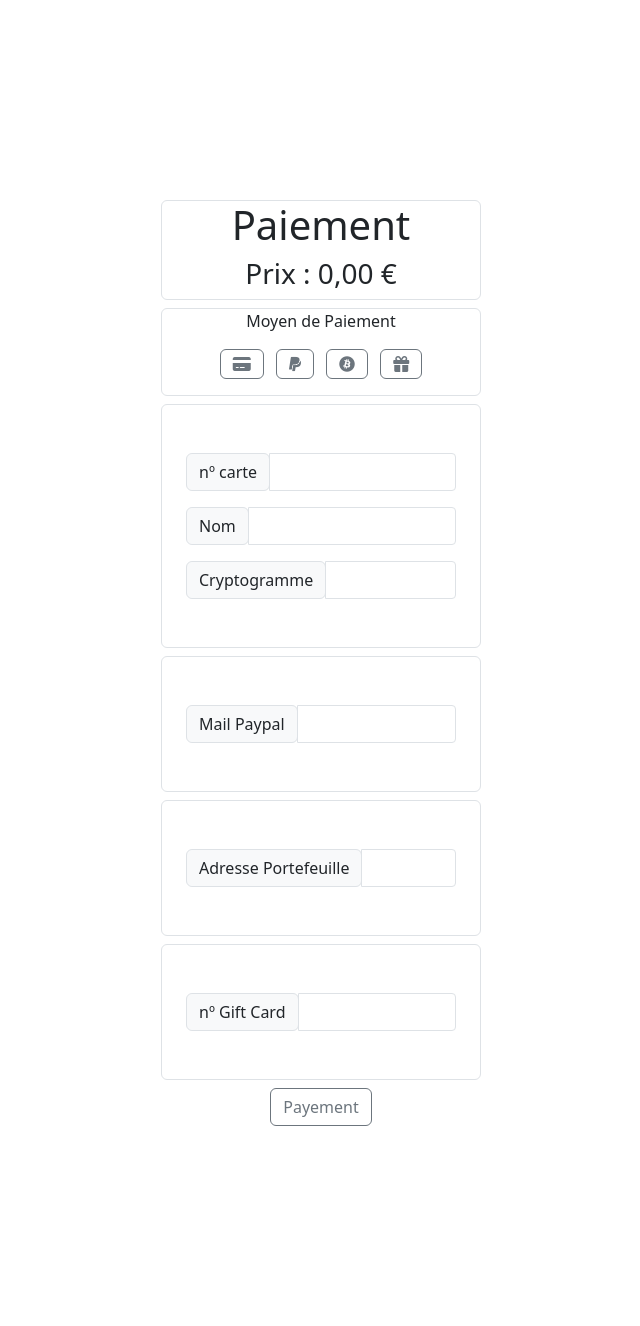
After one commit to Debl0xMain/AppWeb, a Symfony app: template templates/page/paiement.html.twig in a window 1280 px wide. The commit adds this page. Shown: the whole page, without its empty margins (319-959 px from the left). Run offline with Twig, Linux system fonts and the light colour scheme; the template is opened without the code that fills it, so the values that code supplies are empty; some libraries are stand-ins or nearby versions.

Commit message:
add paiement page

```diff
--- /dev/null
+++ b/templates/page/paiement.html.twig
@@ -0,0 +1,102 @@
+<!DOCTYPE html>
+<html>
+    <head>
+    {# Meta #}
+        <meta charset="UTF-8">
+        <meta name="title" content="Green Village" />
+	    <meta name="description" content= "Magasin de musique !" />
+    	<meta http-equiv="Content-Type" content="text/html; charset=utf-8" />
+        <meta name="theme-color" content="#3c790a" media="(prefers-color-scheme: dark)">
+        <meta name="color-scheme" content="dark light">
+        <title>{% block title %}Paiement{% endblock %}</title>
+    {# links #}
+     <script src="https://code.jquery.com/jquery-3.7.1.js" integrity="sha256-eKhayi8LEQwp4NKxN+CfCh+3qOVUtJn3QNZ0TciWLP4=" crossorigin="anonymous"></script>
+        <link rel="icon" type="image/png" href={{asset('assets/logo/logogv.png')}} />
+        <link href="https://cdn.jsdelivr.net/npm/bootstrap@5.3.3/dist/css/bootstrap.min.css" rel="stylesheet" integrity="sha384-QWTKZyjpPEjISv5WaRU9OFeRpok6YctnYmDr5pNlyT2bRjXh0JMhjY6hW+ALEwIH" crossorigin="anonymous">
+        {% block stylesheets %}
+        {% endblock %}
+    </head>
+    <body class="mx-auto py-auto text-center py-5 my-5">
+    <article class="py-5 my-5">
+        <div class="border w-25 my-2  mx-auto rounded row">
+            <h1>Paiement</h1>
+            <h3>Prix : {{prix|number_format(2, ',', ' ' ) }} €</h3>
+        </div>
+        <div class="border w-25 my-2  mx-auto rounded">
+            <section>
+                <p>Moyen de Paiement</p>
+                <div class="my-3">
+                    <button class="fa-solid fa-credit-card btn btn-outline-secondary mx-1 btn_press" title="Credit Card" id='card_'></button>
+                    <button class="fa-brands fa-paypal btn btn-outline-secondary mx-1 btn_press" title="Paypal" id="paypal_"></button>
+                    <button class="fa-brands fa-bitcoin btn btn-outline-secondary mx-1 btn_press" title="Bitcoin" id="bitcoin_"></button>
+                    <button class="fa-solid fa-gift btn btn-outline-secondary mx-1 btn_press" title="Gift Card" id="gift_"></button>
+                </div>
+            </section>
+        </div>
+        {# Paiement Carte #}
+        <section class="border w-25 my-2  mx-auto rounded" id="card_section">
+            <div class="mx-4 my-5">
+                <div class="input-group input-group-sm mb-3">
+                    <div class="input-group-prepend">
+                        <span class="input-group-text" >nº carte</span>
+                    </div>
+                    <input type="text" class="form-control" aria-label="Small" aria-describedby="inputGroup-sizing-sm">
+                </div>
+                <div class="input-group input-group-sm mb-3">
+                    <div class="input-group-prepend">
+                        <span class="input-group-text" >Nom</span>
+                    </div>
+                    <input type="text" class="form-control" aria-label="Small" aria-describedby="inputGroup-sizing-sm">
+                </div>
+                <div class="input-group input-group-sm mb-3">
+                    <div class="input-group-prepend">
+                        <span class="input-group-text" >Cryptogramme</span>
+                    </div>
+                    <input type="text" class="form-control" aria-label="Small" aria-describedby="inputGroup-sizing-sm">
+                </div>
+            </div>
+        </section>
+        {# Paypal #}
+        <section class="border w-25 my-2  mx-auto rounded" id="paypal_section">
+            <div id='credit_card' class="mx-4 my-5">
+                <div class="input-group input-group-sm mb-3">
+                    <div class="input-group-prepend">
+                        <span class="input-group-text">Mail Paypal</span>
+                    </div>
+                    <input type="text" class="form-control" aria-label="Small" aria-describedby="inputGroup-sizing-sm">
+                </div>
+            </div>
+        </section>
+            {# Bitcoin #}
+        <section class="border w-25 my-2  mx-auto rounded" id="bitcoin_section">
+            <div id='credit_card' class="mx-4 my-5">
+                <div class="input-group input-group-sm mb-3">
+                    <div class="input-group-prepend">
+                        <span class="input-group-text" >Adresse Portefeuille</span>
+                    </div>
+                    <input type="text" class="form-control" aria-label="Small" aria-describedby="inputGroup-sizing-sm">
+                </div>
+            </div>
+        </section>
+        {# Gift #}
+        <section class="border w-25 my-2  mx-auto rounded" id="gift_section">
+            <div class="mx-4 my-5">
+                <div class="input-group input-group-sm mb-3">
+                    <div class="input-group-prepend">
+                        <span class="input-group-text" >nº Gift Card</span>
+                    </div>
+                    <input type="text" class="form-control" aria-label="Small" aria-describedby="inputGroup-sizing-sm">
+                </div>
+            </div>
+        </section>
+            <section class=" w-25 my-2  mx-auto rounded">
+                <button class="btn btn-outline-secondary">Payement</button>
+        </section>
+    </article>
+
+
+        <script src={{asset('assets/js/paiement.js')}}></script>
+        <script src="https://cdn.jsdelivr.net/npm/bootstrap@5.3.3/dist/js/bootstrap.bundle.min.js" integrity="sha384-YvpcrYf0tY3lHB60NNkmXc5s9fDVZLESaAA55NDzOxhy9GkcIdslK1eN7N6jIeHz" crossorigin="anonymous"></script>
+        <script src="https://kit.fontawesome.com/3fd2d451cc.js" crossorigin="anonymous"></script>
+    </body>
+</html>
```
Also changed, not shown: src/Controller/PageController.php (+21 -3 lines), templates/page/confirmation_panier.html.twig (+37 -9 lines).
